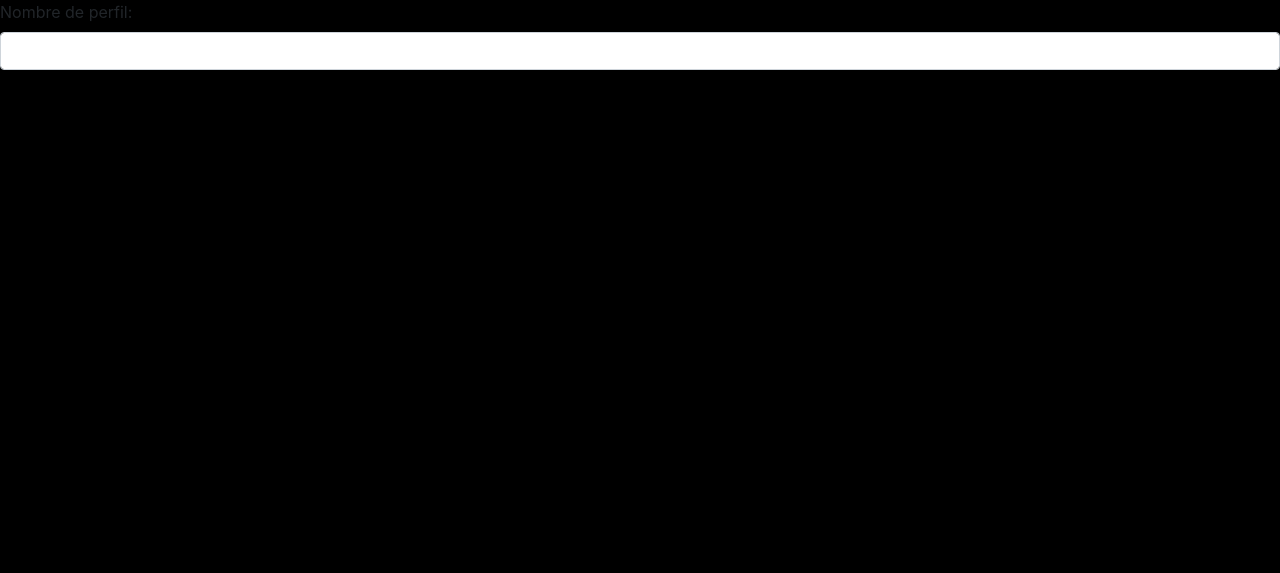
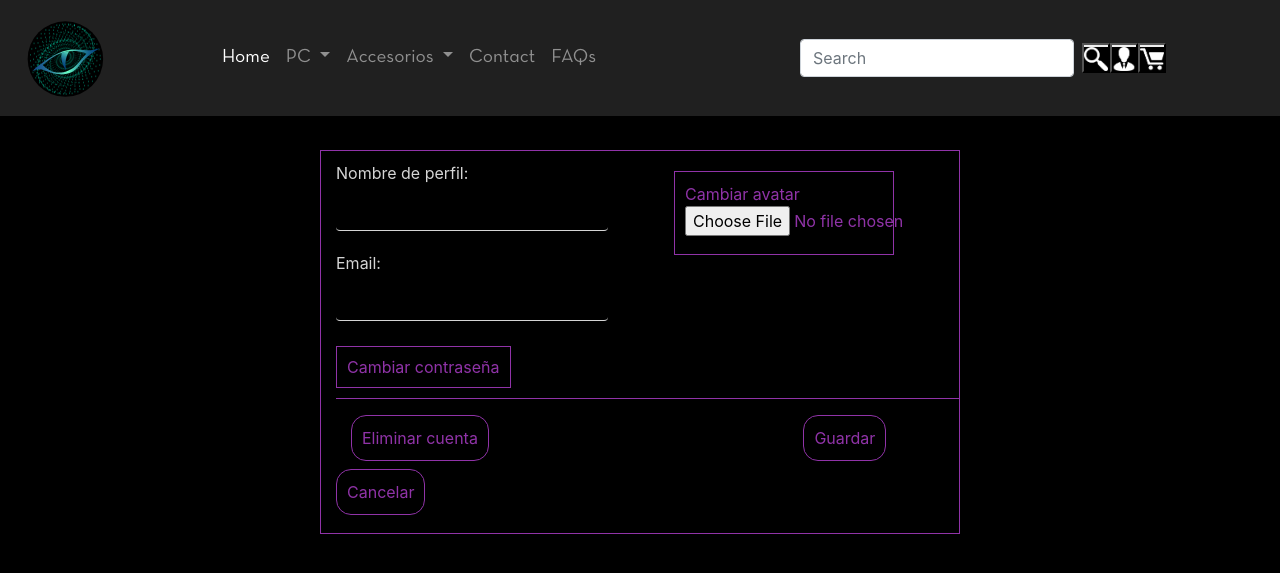
Before and after one commit to Enzocons/proyecto_integrador, a PHP site: page /editarperfil.php in a window 1280 px wide. Shown: the top 573 px of the page. Run offline with PHP 8.4, Linux system fonts and the light colour scheme.

Commit message:
cambios navbar editar perfil y funciones

```diff
--- a/controladores/funciones.php
+++ b/controladores/funciones.php
@@ -23,8 +23,11 @@ function validar($datos,$bandera){
         $errores["email"]="Invalid email";
     }
     if ($bandera=="register") {
-         if ($erroremail==true) {
-            $errores["email"]="esta cuenta ya esta registrada";
+        $user=abrirBaseDeDatos();
+        foreach ($user as $usuario) {
+            if ($email==$usuario["email"]) {
+                $errores["email"]="Este usuario ya esta registrado";
+            }
         }
     }
     $pass=trim($datos["pass"]);
@@ -101,14 +104,6 @@ function validar($datos,$bandera){
         }
         return null;
     }
-    function emailencontrado($email){
-        $user=abrirBaseDeDatos();
-        foreach ($user as $usuario) {
-            if ($email===$usuario["email"]) {
-                $erroremail=true;
-            }
-        }
-    }
 
     function abrirBaseDeDatos(){
         $baseDatosJson=file_get_contents("usuarios.json");
--- a/css/master.css
+++ b/css/master.css
@@ -83,8 +83,11 @@
     border-style: solid;
     margin: 3px;
   }
+  .navbar-nav{
+    flex-direction: row;
+  }
    ul li{
-    font-size: 1.2em;
+    font-size: 0.9em;
   }
 
   .dropdown-item{
@@ -94,6 +97,9 @@
 
   .dropdown-menu{
     background-color: black;
+  }
+  .navbar-nav .dropdown-menu{
+    position: absolute;
   }
 
   header a{
@@ -112,11 +118,11 @@
     border-color: buttonface;
     border-image: initial;
 }
-form a:hover{
+nav form a:hover{
   color: buttontext;
   box-shadow: 0.1em 0em 0.5em 0.07em #00FFFF;
 }
-form button:hover{
+nav form button:hover{
   box-shadow: 0em 0em 0.5em 0.07em #00FFFF;
 }
 .profile img{
@@ -127,8 +133,8 @@ form button:hover{
   display: none;
 }
 .profile2 img{
-  width: 20px;
-  height: 20px;
+  width: 24px;
+  height: 24px;
 }
 .dropdown img{
   width: 24px;
@@ -138,7 +144,7 @@ form button:hover{
 .logo img{
   width: 100px;
   height: 100px;
-  margin-left: 80px;
+  margin-left: 20px;
 }
 /*.navbar-toggler.collapsed{
   position: absolute;
@@ -152,25 +158,29 @@ form button:hover{
     height: 40px;
 
 }*/
-@media(min-width:576px){
+@media(min-width:512px){
   .logo img{
-    margin-left:125px;
+    margin-left: 78px;
   }
 }
 @media(min-width:768px){
   .logo img{
-    margin-left:170px;
+  margin-left: 168px;
   }
+
 }
 @media(min-width:992px){
   .logo img{
-    margin: 0 auto;
-  }
+    margin-left: 0;
+    }
   .botoneslg form{
     display: flex;
   }
   .botonesxs form{
     display: none;
+  }
+  ul li{
+    font-size: 1.2em;
   }
 }
 
@@ -386,3 +396,136 @@ a{
     max-width: 100vw;
   }
 }
+
+/* --------------------------Cambios Editar Perfil------------------------- */
+
+.edit{
+  margin-top:150px;
+  border-style: solid;
+  border-color: #9033A8;
+  border-width: 1px;
+  width: 70vw;
+  position: relative;
+  height: 30vw;
+}
+.avataredit{
+  background-color: #000;
+  width: 220px;
+  position: absolute;
+  top:20px;
+  right: 65px;
+  border-style:solid;
+  border-color: #9033A8;
+  border-width: 1px;
+  color: #9033A8;
+  padding:10px;
+}
+
+.edit2{
+  position: absolute;
+  top:10px;
+}
+
+.labelemail{
+  margin-top:20px;
+}
+
+.edit3{
+  position: absolute;
+  bottom: 10px;
+}
+.edit3 hr{
+  border-color: #9033A8;
+}
+
+.label{
+  color:#D5D5D5;
+}
+.edit .form-control:focus{
+  background-color: #000;
+  border-color: #9033A8;
+  border-top: none;
+  border-left: none;
+  border-right: none;
+  border-width: 1px;
+  color: #9033A8;
+  box-shadow: none;
+}
+.edit .form-control{
+  background-color: #000;
+  border-color: #D5D5D5;
+  border-top: none;
+  border-left: none;
+  border-right: none;
+  border-width: 1px;
+  color: #D5D5D5;
+  box-shadow: none;
+}
+.edit3 .eliminar{
+  margin-right:310px;
+  margin-left:15px;
+  background-color:#000;
+  color:#9033A8;
+  border-style: solid;
+  border-width: 1px;
+  border-color: #9033A8;
+  padding:10px;
+  border-radius: 15px;
+}
+.edit3 .eliminar:hover{
+  border-color:#B90000;
+  color:#B90000;
+}
+.edit3 .cancelar{
+  margin-right:15px;
+  background-color:#000;
+  color:#9033A8;
+  border-style: solid;
+  border-width: 1px;
+  border-color: #9033A8;
+  padding:10px;
+  border-radius:15px;
+}
+.edit3 .cancelar:hover{
+  border-color:#D5D5D5;
+  color:#D5D5D5;
+}
+.edit3 .guardar{
+  background-color:#000;
+  color:#9033A8;
+  border-style: solid;
+  border-width: 1px;
+  border-color: #9033A8;
+  padding:10px;
+  border-radius:15px;
+}
+.edit3 .guardar:hover{
+  border-color:#00FF00;
+  color:#00FF00;
+}
+.cambiarcontra{
+  margin-top:30px;
+
+}
+.cambiarcontra a{
+  background-color:#000;
+  color:#9033A8;
+  border-style: solid;
+  border-width: 1px;
+  border-color: #9033A8;
+  padding:10px;
+}
+.cambiarcontra a:hover{
+  border-width:2px;
+  text-decoration: none;
+}
+
+@media (min-width:992px){
+  .edit{
+  width: 50vw;
+  }
+  .edit2{
+    position: absolute;
+
+  }
+}
--- a/editarperfil.php
+++ b/editarperfil.php
@@ -1,9 +1,5 @@
 <?php
         require_once("controladores/funciones.php");
-
-
-
-
 ?>
 
 <!DOCTYPE html>
@@ -17,9 +13,36 @@
     <title>Editar</title>
 </head>
 <body>
-    <form method="POST" action="" enctype="multipart/form-data">
-        <label for="name">Nombre de perfil:</label>
-        <input type="text" name="perfil" class="form-control" id="perfil" value="">
-    </form>
+<?php
+    include_once 'navBar.php'
+    ?>
+    <div class="container edit">
+        <form method="POST" action="" enctype="multipart/form-data">
+        <div class="form-group edit2">
+            <label for="nombre" class="label">Nombre de perfil:</label>
+            <input name="nombre" type="text" class="form-control" id="nombre" value="">
+            <div class="labelemail">
+                <label for="email" class="label">Email:</label> <!--NAME="email"-->
+                <input name="email" type="email" class="form-control" id="exampleInputEmail1" aria-describedby="emailHelp">
+            </div>
+            <small id="emailHelp" class="form-text text-muted"></small>
+            <label class="cambiarcontra"><a href="olvidarcontra.php">Cambiar contraseña</a></label>
+
+        </div>
+        <div class="edit3">
+            <hr>
+            <label type="button" class="eliminar">Eliminar cuenta</label>
+            <label type="button" class="guardar">Guardar</label>
+            <label type="button" class="cancelar">Cancelar</label>
+        </div>
+        <div class="avataredit">
+            <label for="avatar">Cambiar avatar<input  type="file" name="avatar" value=""/></label>
+        </div>
+            </form>
+        </div>
+ <script src="https://code.jquery.com/jquery-3.3.1.slim.min.js" integrity="sha384-q8i/X+965DzO0rT7abK41JStQIAqVgRVzpbzo5smXKp4YfRvH+8abtTE1Pi6jizo" crossorigin="anonymous"></script>
+ <script src="https://cdnjs.cloudflare.com/ajax/libs/popper.js/1.14.7/umd/popper.min.js" integrity="sha384-UO2eT0CpHqdSJQ6hJty5KVphtPhzWj9WO1clHTMGa3JDZwrnQq4sF86dIHNDz0W1" crossorigin="anonymous"></script>
+ <script src="https://stackpath.bootstrapcdn.com/bootstrap/4.3.1/js/bootstrap.min.js" integrity="sha384-JjSmVgyd0p3pXB1rRibZUAYoIIy6OrQ6VrjIEaFf/nJGzIxFDsf4x0xIM+B07jRM" crossorigin="anonymous"></script>
+
 </body>
 </html>
--- a/index.php
+++ b/index.php
@@ -41,13 +41,13 @@
             </ol>
         <div class="carousel-inner">
           <div class="carousel-item active slide1">
-              <img src="img/imagen1.jpg" class="d-block w-100" alt="...">
+              <img src="img/product-1.jpg" class="d-block w-100" alt="...">
           </div>
           <div class="carousel-item slide2">
-              <img src="img/imagen2.jpg" class="d-block w-100" alt="...">
+              <img src="img/product-2.jpg" class="d-block w-100" alt="...">
           </div>
           <div class="carousel-item slide3">
-              <img src="img/imagen3.jpg" class="d-block w-100" alt="...">
+              <img src="img/product-3.jpg" class="d-block w-100" alt="...">
           </div>
         </div>
         <a class="carousel-control-prev" href="#carouselExampleControls" role="button" data-slide="prev">
--- a/navBar.php
+++ b/navBar.php
@@ -2,9 +2,12 @@
 
   <div class="container-fluid p-0">
   <header>
-  <nav class="navbar navbar-expand-lg navbar-dark fixed-top" style="background-color:rgb(32,32,32)">
+  <nav class="navbar navbar-expand-lg navbar-dark fixed-top mx-auto" style="background-color:rgb(32,32,32)">
+      <button class="navbar-toggler" type="button" data-toggle="collapse" data-target="#navbarTogglerDemo01" aria-controls="navbarTogglerDemo01" aria-expanded="false" aria-label="Toggle navigation">
+        <span class="navbar-toggler-icon"></span>
+      </button>
       <!--IMG LOGO-->
-  <div class="logo"><a href="index.php"><img src="img/logo.svg" alt=""></a></div>
+      <div class="logo mx-auto"><a href="index.php"><img src="img/logo.svg" alt=""></a></div>
       <div class="botonesxs">
           <form class="form-inline my-2 my-lg-0">
            <!-- <input class="form-control mr-sm-2" type="search" placeholder="Search" aria-label="Search"> -->
@@ -22,13 +25,9 @@
         </form>
       </div>
       <!---->
-  <a class="navbar-brand" href="#" img></a>
-  <button class="navbar-toggler" type="button" data-toggle="collapse" data-target="#navbarTogglerDemo01" aria-controls="navbarTogglerDemo01" aria-expanded="false" aria-label="Toggle navigation">
-    <span class="navbar-toggler-icon"></span>
-  </button>
 
       <div class="collapse navbar-collapse" id="navbarTogglerDemo01">
-    <ul class="navbar-nav mr-auto">
+    <ul class="navbar-nav">
       <li class="nav-item active">
         <a class="nav-link" href="index.php">Home <span class="sr-only">(current)</span></a>
       </li>
--- a/usuarios.json
+++ b/usuarios.json
@@ -1,2 +1,3 @@
 {"nombre":"gustavo","email":"gustavo@gmail.com","password":"$2y$10$08Wf5\/6e0QeJt5kSQ\/QmEe1yaeQSNaP2Jv5VxQRfBJBWpDZrGea0G","avatar":null}
-{"nombre":"enzo","email":"enzo@gmail.com","password":"$2y$10$CBpwhAJ83zAXEvfKRPLCWO.BuS.\/HBqOUJ3xuvGsoxo1iUa8SXhxO","avatar":"5cc1184b5655d.jpg"}
+{"nombre":"enzo","email":"enzo@gmail.com","password":"$2y$10$aVLnJiZpJrvffanv3a1.ReGVUBBuKFf65D8IJB8KkMn7zkBZqE1pu","avatar":"5cc1184b5655d.jpg"}
+{"nombre":"enzo","email":"enzo3@gmail.com","password":"$2y$10$qmh5.C2BxtCatcLqikWGCOpUJgbb8hlTNmKr8J8ZaBc.VQ6nr3sgC","avatar":"5cc359fa7fd1b.jpg"}
```
Also changed, not shown: css/style.css (+16 -9 lines), img/1534774477903.jpg (added), img/1554905094262.jpg (added), img/comp18_pho_005_asusrogpsuclc-100760037-orig.jpg (added), img/gamer-gifts-1537567034.jpg (added), img/imagen1.jpg (deleted), img/imagen2.jpg (deleted), img/imagen3.jpg (deleted), img/product-1.jpg (added), img/product-2.jpg (added), img/product-3.jpg (added). Lines whose indentation alone changed are shown as unchanged.
